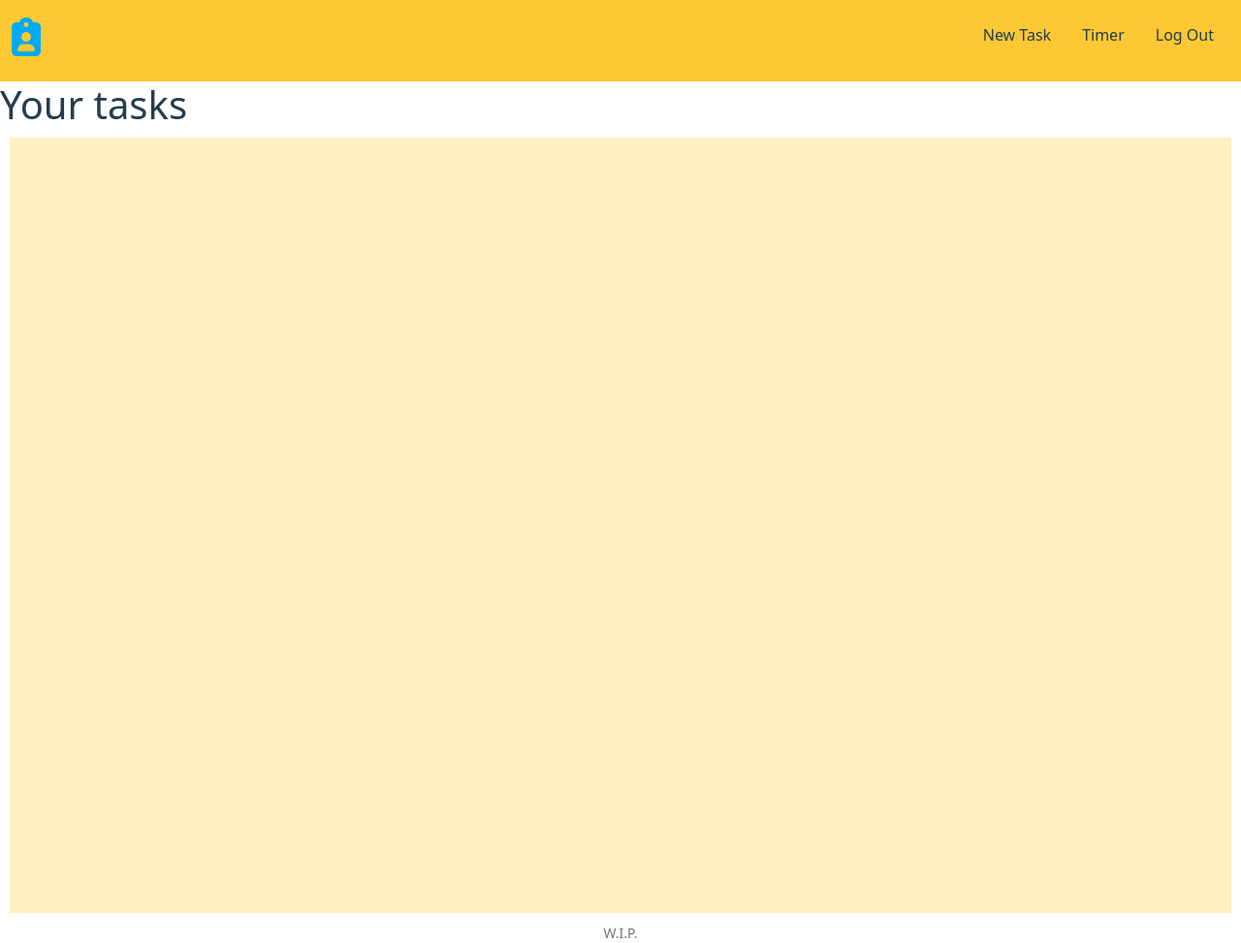
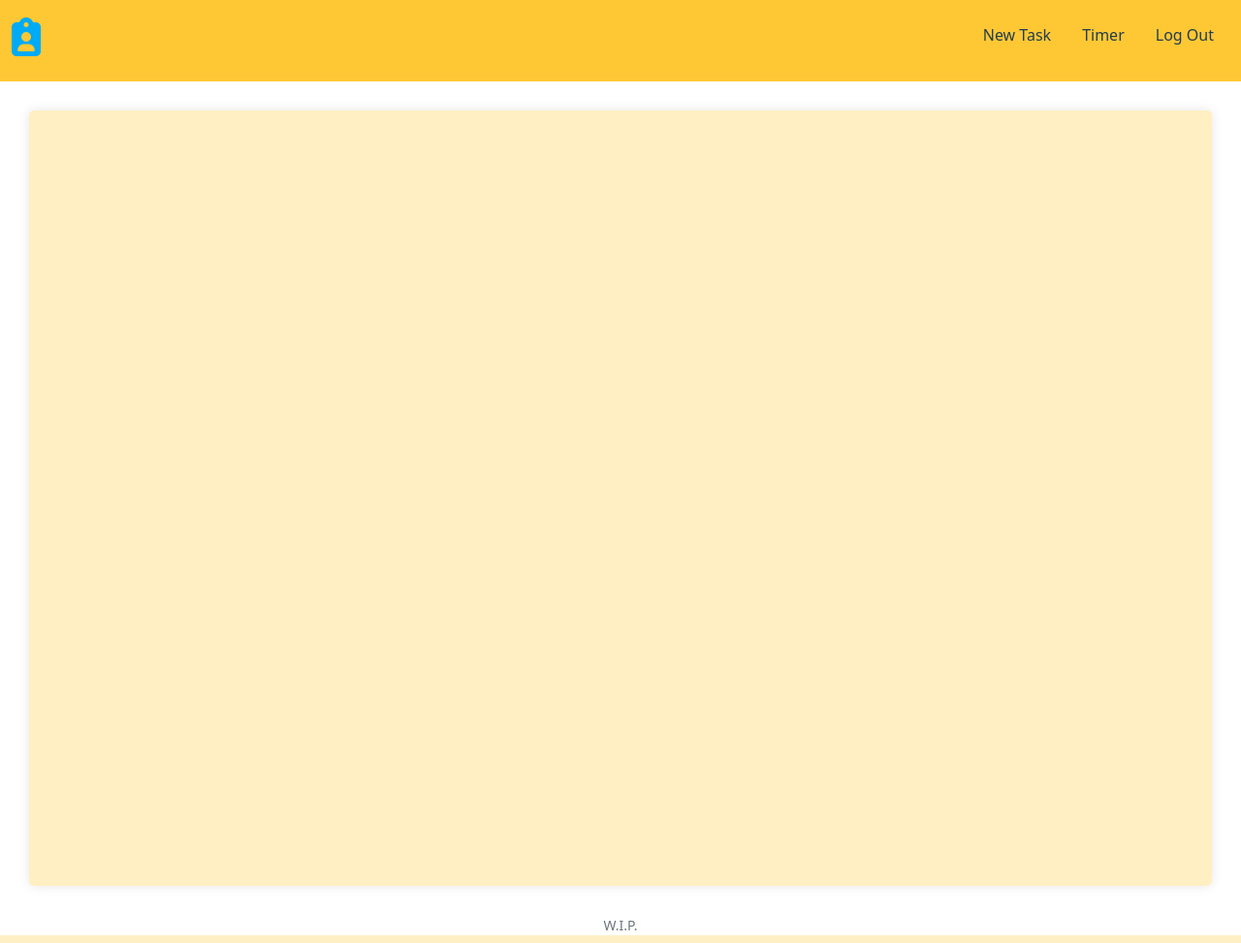
Before and after one commit to DWROB/project, a Flask app: page / in a window 1280 px wide. Shown: the whole page at 97% size. Run offline with Flask 2, Linux system fonts and the light colour scheme; a user stored in the database is signed in; some libraries are stand-ins or nearby versions.

Commit message:
homepage card canvas now responsive with grid working

```diff
--- a/helpers.py
+++ b/helpers.py
@@ -116,22 +116,20 @@
 
     task_response = cur.fetchall()
 
-    # loop through response and put each task as a dict object
-    # 1 - task_name, 2 due, 3 created, 4 notes, 5 location, 6 category
-    # 7 time, 8 completed, 9 updated_at
     tasks = []
     for task_entry in task_response:
         task = {}
         task["task_name"] = task_entry[1]
         task["task_due"] = task_entry[2]
-        task["task_time"] = task_entry[7]
-        task["task_location"] = task_entry[5]
-        task["task_category"] = task_entry[6]
+        task["task_category"] = task_entry[7]
+        task["task_time"] = task_entry[8]
+        task["task_location"] = task_entry[6]
         task["task_notes"] = task_entry[4]
         task["task_created"] = task_entry[3]
         task["task_updated_at"] = task_entry[9]
+        task["task_id"] = task_entry[0]
 
-        if task_entry[8] == "0":
+        if task_entry[10] == "0":
             task["task_completed"] = False
         else:
             task["task_completed"] = True
--- a/static/components/cards.css
+++ b/static/components/cards.css
@@ -3,19 +3,64 @@
   height: 100%;
   min-height: 100vh;
   background-color: #FFEFC2;
-  margin: 10px;
-  display: flex;
+  margin: 30px;
+  padding: 16px;
+  box-shadow: 0px 0px 12px rgba(0, 0, 0, 0.1);
+  border-radius: 5px;
+  display: grid;
+  grid-template-columns: 1fr 1fr 1fr 1fr;
+  grid-gap: 16px;
+}
+/* responsive - smallest to largest */
+@media (min-width: 100px) and (max-width: 575px) {
+    .homepage-canvas {
+        grid-template-columns: 1fr 1fr;
+    }
 }
 
-.task-card {
-  display: grid;
-  position: absolute;
-  background-color: #FFC933;
-  padding: 30px;
+@media (min-width: 576px) {
+    .homepage-canvas {
+        grid-template-columns: 1fr 1fr;
+    }
 }
 
-#task-card-drag {
-  padding: 30px;
-  cursor: move;
-  z-index: 10;
+@media (min-width: 768px) {
+    .homepage-canvas {
+        grid-template-columns: 1fr 1fr;
+    }
 }
+
+@media (min-width: 992px) {
+    .homepage-canvas {
+        grid-template-columns: 1fr 1fr 1fr;
+    }
+}
+
+@media (min-width: 1200px) {
+    .homepage-canvas {
+        grid-template-columns: 1fr 1fr 1fr 1fr;
+    }
+}
+
+.canvas-wrap {
+  flex-wrap: wrap;
+}
+
+.card-item {
+  background-color: #FFC933;
+  padding: 18px 30px 30px 30px;
+  margin-bottom: 15px;
+  border-radius: 4px;
+  width: 300px;
+  height: 225px;
+  box-shadow: 0px 0px 12px rgba(0, 0, 0, 0.1)
+}
+
+.card-item p {
+  margin: 0;
+}
+
+.times {
+  display: flex;
+  justify-content: space-between;
+}
--- a/templates/homepage.html
+++ b/templates/homepage.html
@@ -1,16 +1,45 @@
 {% extends "layout.html" %} {% block javascript %}
 <script src="static/homepageCards.js"></script>
 {% endblock %} {% block title %} Your Tasks {% endblock %} {% block main %}
-<h1>Your tasks</h1>
-<div class="homepage-canvas">
-  {% for task in tasks %}
-  <div class="task-card" id="task-card">
-    <div id="task-card-drag">
-      <!-- <div class="task-card-text" id="task-name"> -->
-      <p>{{ task["task_name"] }}</p>
-      <!-- </div> -->
+<div class="tasks-container">
+  <div class="homepage-canvas">
+    {% for task in tasks %}
+    <div class="card-item">
+      <div>
+        <h3>{{ task["task_name"] }}</h3>
+      </div>
+      <div class="times">
+        <p>{{ task["task_due"] }}</p>
+        <p><strong>{{ task["task_time"] }}</strong></p>
+      </div>
+      <div>
+        <p>{{ task["task_location"] }}</p>
+      </div>
+      <div class="card-item-notes">
+        <p>{{ task["task_notes"] }}</p>
+      </div>
+      <div class="card-task-buttons">
+        <form action="/task_handler" method="post">
+          <button
+            type="submit"
+            class="btn primary-btn"
+            name="done"
+            value="{{ task['task_id'] }}"
+          >
+            Done
+          </button>
+          <button
+            type="submit"
+            class="btn button-warning"
+            name="delete"
+            value="{{ task['task_id'] }}"
+          >
+            Delete
+          </button>
+        </form>
+      </div>
     </div>
+    {% endfor %}
   </div>
-  {% endfor %}
 </div>
 {% endblock %}
--- a/templates/layout.html
+++ b/templates/layout.html
@@ -23,7 +23,7 @@
       src="https://kit.fontawesome.com/d9abe94cc1.js"
       crossorigin="anonymous"
     ></script>
-    <title>ADHDO : {% block title %} {% endblock %}</title>
+    <title>ADDO : {% block title %} {% endblock %}</title>
   </head>
 
   <body>
```
Also changed, not shown: static/homepageCards.js (+0 -45 lines).
